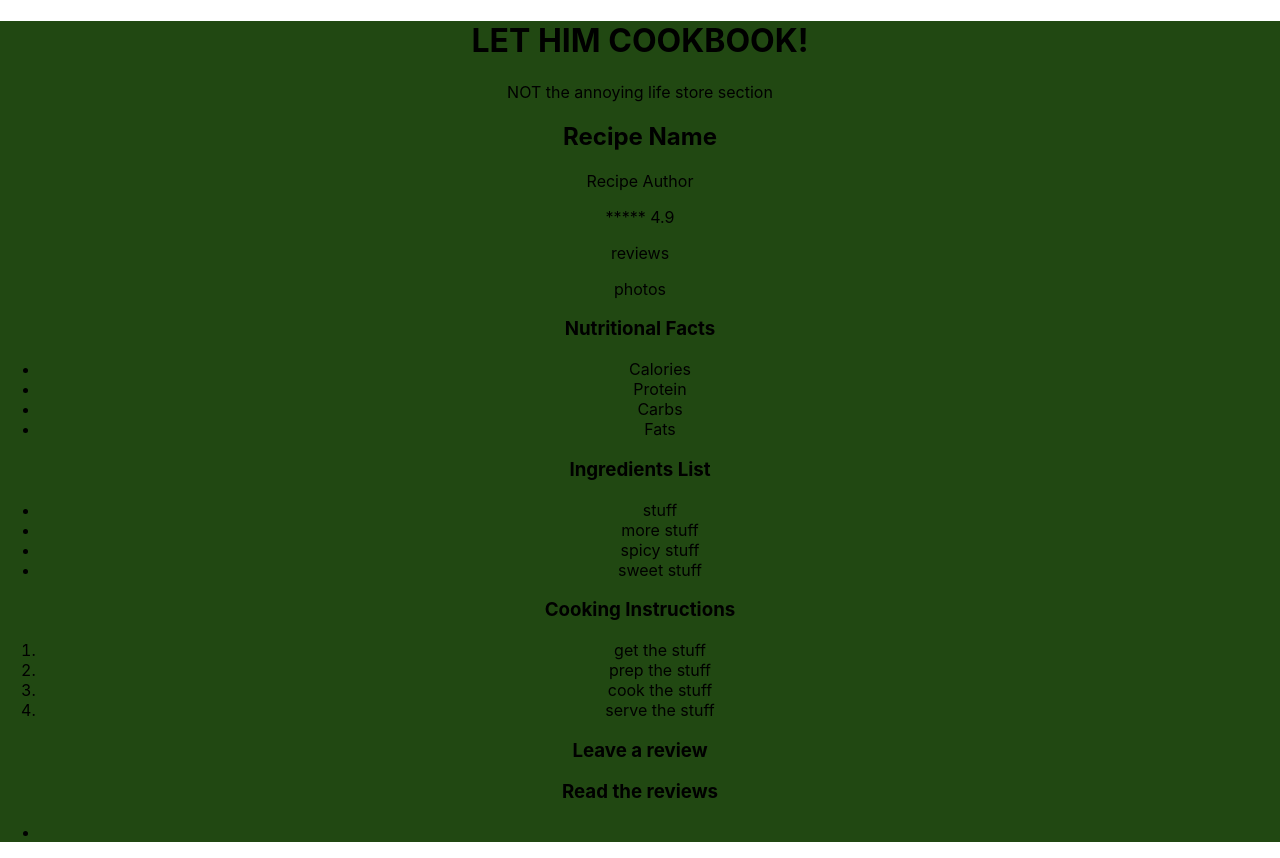
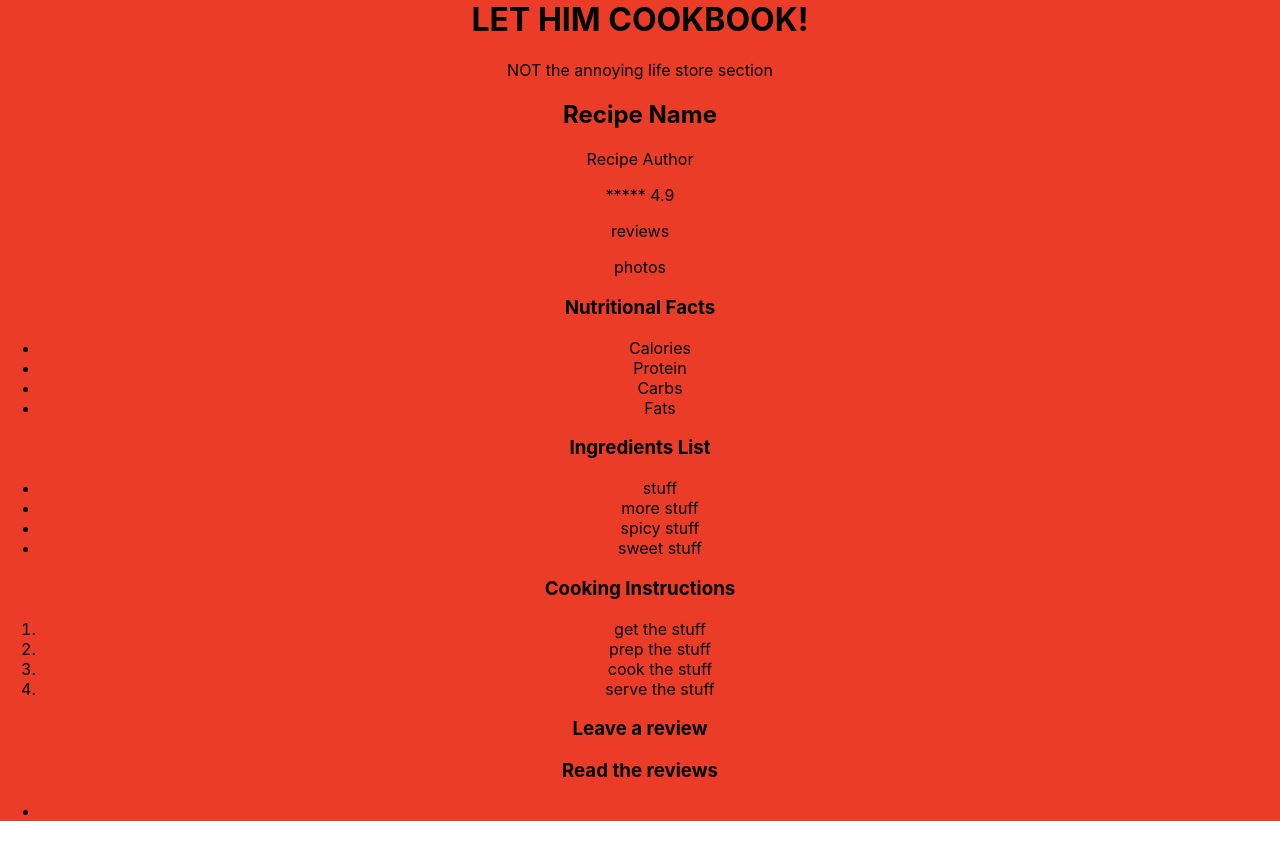
Before and after one commit to AlexDoss42/cookbook, a React (Create React App) app: page / in a window 1280 px wide. After the commit the page ends 837 px from the top, so only its background shows below. Built offline with nearby package versions, Linux system fonts and the light colour scheme.

Commit message:
going with 2018 cherry tomato color of the year

```diff
--- a/src/App.css
+++ b/src/App.css
@@ -1,4 +1,4 @@
 .App {
-  background-color: #214812;
+  background-color: #eb3c27;
   text-align: center;
 }
--- a/src/App.js
+++ b/src/App.js
@@ -12,8 +12,8 @@ import { NavBar } from './NavBar';
 function App() {
   return (
     <div className="App">
-      <NavBar />
-      <h1>LET HIM COOKBOOK!</h1>
+      {/* <NavBar /> */}
+      <h1 style={{ marginTop: "0" }}>LET HIM COOKBOOK!</h1>
       <p>NOT the annoying life store section</p>
       <h2>Recipe Name</h2>
       <p>Recipe Author</p>
```
Also changed, not shown: src/Components/ReviewHighlights.css (added).
